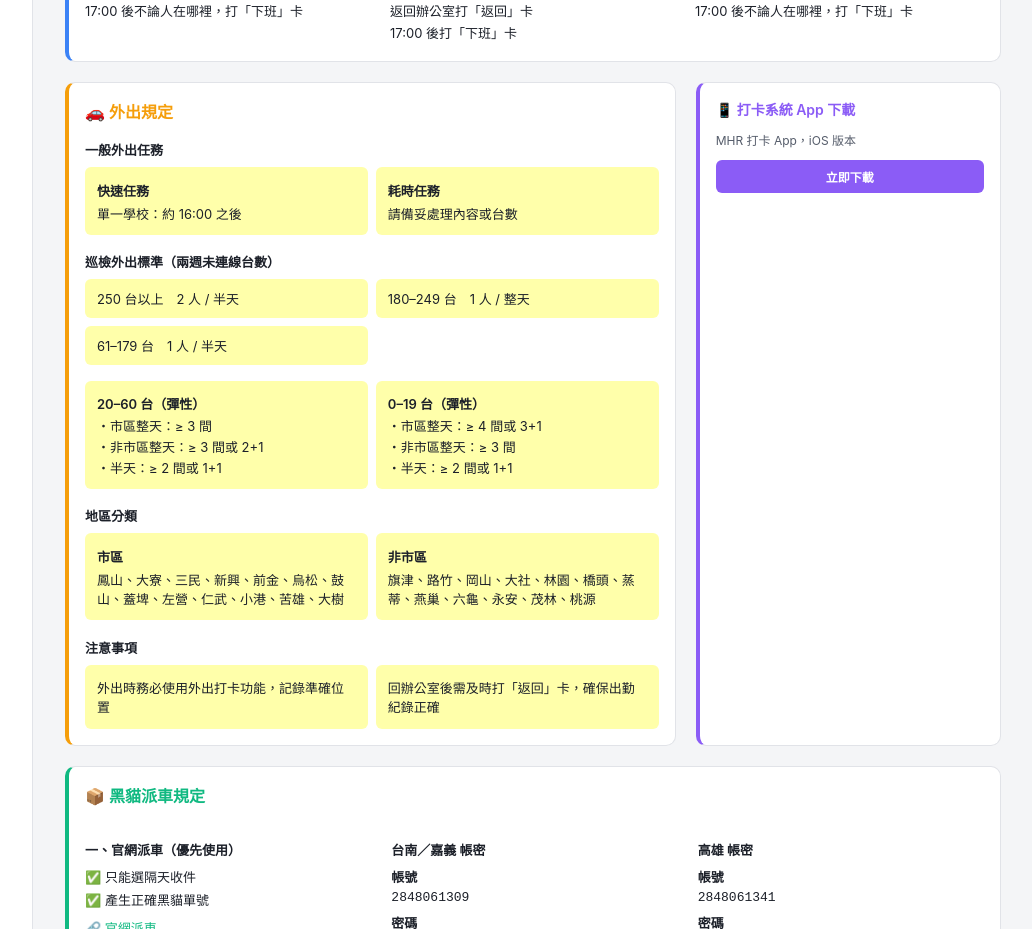
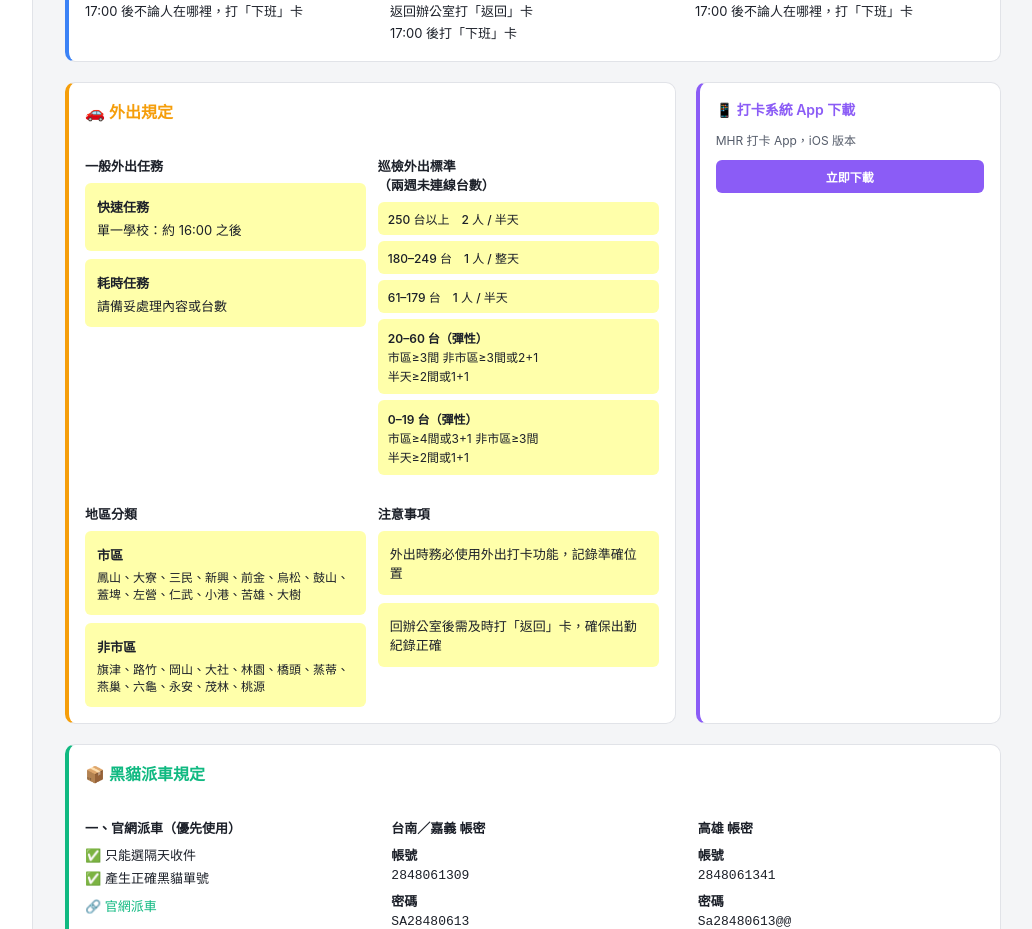
Before and after one commit to Iris1706/school-hub, a Next.js app: page /training in a window 1280 px wide. Shown: the part 440-1369 px from the top of the page, without its empty margins (157-1189 px from the left). Built offline with nearby package versions, Linux system fonts and the light colour scheme.

Commit message:
外出規定卡片所有內容全部並排顯示

```diff
--- a/app/training/page.js
+++ b/app/training/page.js
@@ -108,10 +108,12 @@ export default function TrainingPage() {
         }}>
           <h2 style={{ fontSize: 16, fontWeight: 600, marginBottom: 16, color: '#f59e0b', marginTop: 0 }}>🚗 外出規定</h2>
 
+          {/* 統一並排網格 */}
+          <div style={{ display: 'grid', gridTemplateColumns: 'repeat(auto-fit, minmax(220px, 1fr))', gap: 12 }}>
             {/* 一般外出任務 */}
+            <div>
               <h4 style={{ fontSize: 13, fontWeight: 600, marginBottom: 8, color: 'var(--text-primary)' }}>一般外出任務</h4>
-          <div style={{ display: 'grid', gridTemplateColumns: 'repeat(auto-fit, minmax(200px, 1fr))', gap: 8, marginBottom: 16 }}>
-            <div style={{ background: '#FFFFAA', padding: '10px 12px', borderRadius: '6px' }}>
+              <div style={{ background: '#FFFFAA', padding: '10px 12px', borderRadius: '6px', marginBottom: 8 }}>
                 <p style={{ margin: '4px 0', fontWeight: 600, fontSize: 13 }}>快速任務</p>
                 <p style={{ margin: '2px 0', fontSize: 13 }}>單一學校：約 16:00 之後</p>
               </div>
@@ -122,54 +124,51 @@ export default function TrainingPage() {
             </div>
 
             {/* 巡檢外出標準 */}
-          <h4 style={{ fontSize: 13, fontWeight: 600, marginBottom: 8, color: 'var(--text-primary)' }}>巡檢外出標準（兩週未連線台數）</h4>
-          <div style={{ display: 'grid', gridTemplateColumns: 'repeat(auto-fit, minmax(200px, 1fr))', gap: 8, marginBottom: 16 }}>
-            <div style={{ background: '#FFFFAA', padding: '10px 12px', borderRadius: '6px' }}>
-              <p style={{ margin: '0', fontSize: 13 }}>250 台以上　2 人 / 半天</p>
+            <div>
+              <h4 style={{ fontSize: 13, fontWeight: 600, marginBottom: 8, color: 'var(--text-primary)' }}>巡檢外出標準<br/>（兩週未連線台數）</h4>
+              <div style={{ background: '#FFFFAA', padding: '8px 10px', borderRadius: '6px', marginBottom: 6, fontSize: 12 }}>
+                <p style={{ margin: '0', fontWeight: 500 }}>250 台以上　2 人 / 半天</p>
               </div>
-            <div style={{ background: '#FFFFAA', padding: '10px 12px', borderRadius: '6px' }}>
-              <p style={{ margin: '0', fontSize: 13 }}>180–249 台　1 人 / 整天</p>
+              <div style={{ background: '#FFFFAA', padding: '8px 10px', borderRadius: '6px', marginBottom: 6, fontSize: 12 }}>
+                <p style={{ margin: '0', fontWeight: 500 }}>180–249 台　1 人 / 整天</p>
               </div>
-            <div style={{ background: '#FFFFAA', padding: '10px 12px', borderRadius: '6px' }}>
-              <p style={{ margin: '0', fontSize: 13 }}>61–179 台　1 人 / 半天</p>
+              <div style={{ background: '#FFFFAA', padding: '8px 10px', borderRadius: '6px', marginBottom: 6, fontSize: 12 }}>
+                <p style={{ margin: '0', fontWeight: 500 }}>61–179 台　1 人 / 半天</p>
               </div>
+              <div style={{ background: '#FFFFAA', padding: '8px 10px', borderRadius: '6px', marginBottom: 6, fontSize: 12 }}>
+                <p style={{ margin: '2px 0', fontWeight: 600 }}>20–60 台（彈性）</p>
+                <p style={{ margin: '2px 0' }}>市區≥3間 非市區≥3間或2+1</p>
+                <p style={{ margin: '2px 0' }}>半天≥2間或1+1</p>
               </div>
-          <div style={{ display: 'grid', gridTemplateColumns: 'repeat(auto-fit, minmax(200px, 1fr))', gap: 8, marginBottom: 16 }}>
-            <div style={{ background: '#FFFFAA', padding: '10px 12px', borderRadius: '6px' }}>
-              <p style={{ margin: '3px 0', fontWeight: 600, fontSize: 13 }}>20–60 台（彈性）</p>
-              <p style={{ margin: '2px 0', fontSize: 13 }}>・市區整天：≥ 3 間</p>
-              <p style={{ margin: '2px 0', fontSize: 13 }}>・非市區整天：≥ 3 間或 2+1</p>
-              <p style={{ margin: '2px 0', fontSize: 13 }}>・半天：≥ 2 間或 1+1</p>
-            </div>
-            <div style={{ background: '#FFFFAA', padding: '10px 12px', borderRadius: '6px' }}>
-              <p style={{ margin: '3px 0', fontWeight: 600, fontSize: 13 }}>0–19 台（彈性）</p>
-              <p style={{ margin: '2px 0', fontSize: 13 }}>・市區整天：≥ 4 間或 3+1</p>
-              <p style={{ margin: '2px 0', fontSize: 13 }}>・非市區整天：≥ 3 間</p>
-              <p style={{ margin: '2px 0', fontSize: 13 }}>・半天：≥ 2 間或 1+1</p>
+              <div style={{ background: '#FFFFAA', padding: '8px 10px', borderRadius: '6px', fontSize: 12 }}>
+                <p style={{ margin: '2px 0', fontWeight: 600 }}>0–19 台（彈性）</p>
+                <p style={{ margin: '2px 0' }}>市區≥4間或3+1 非市區≥3間</p>
+                <p style={{ margin: '2px 0' }}>半天≥2間或1+1</p>
               </div>
             </div>
 
             {/* 地區分類 */}
+            <div>
               <h4 style={{ fontSize: 13, fontWeight: 600, marginBottom: 8, color: 'var(--text-primary)' }}>地區分類</h4>
-          <div style={{ display: 'grid', gridTemplateColumns: 'repeat(auto-fit, minmax(200px, 1fr))', gap: 8, marginBottom: 16 }}>
-            <div style={{ background: '#FFFFAA', padding: '10px 12px', borderRadius: '6px' }}>
+              <div style={{ background: '#FFFFAA', padding: '10px 12px', borderRadius: '6px', marginBottom: 8 }}>
                 <p style={{ margin: '4px 0', fontWeight: 700, fontSize: 13 }}>市區</p>
-              <p style={{ margin: '2px 0', fontSize: 13 }}>鳳山、大寮、三民、新興、前金、烏松、鼓山、蓋埤、左營、仁武、小港、苦雄、大樹</p>
+                <p style={{ margin: '3px 0', fontSize: 12 }}>鳳山、大寮、三民、新興、前金、烏松、鼓山、蓋埤、左營、仁武、小港、苦雄、大樹</p>
               </div>
               <div style={{ background: '#FFFFAA', padding: '10px 12px', borderRadius: '6px' }}>
                 <p style={{ margin: '4px 0', fontWeight: 700, fontSize: 13 }}>非市區</p>
-              <p style={{ margin: '2px 0', fontSize: 13 }}>旗津、路竹、岡山、大社、林園、橋頭、蒸蒂、燕巢、六龜、永安、茂林、桃源</p>
+                <p style={{ margin: '3px 0', fontSize: 12 }}>旗津、路竹、岡山、大社、林園、橋頭、蒸蒂、燕巢、六龜、永安、茂林、桃源</p>
               </div>
             </div>
 
             {/* 注意事項 */}
+            <div>
               <h4 style={{ fontSize: 13, fontWeight: 600, marginBottom: 8, color: 'var(--text-primary)' }}>注意事項</h4>
-          <div style={{ display: 'grid', gridTemplateColumns: 'repeat(auto-fit, minmax(200px, 1fr))', gap: 8 }}>
-            <div style={{ background: '#FFFFAA', padding: '10px 12px', borderRadius: '6px' }}>
+              <div style={{ background: '#FFFFAA', padding: '10px 12px', borderRadius: '6px', marginBottom: 8 }}>
                 <p style={{ margin: '3px 0', fontSize: 13 }}>外出時務必使用外出打卡功能，記錄準確位置</p>
               </div>
               <div style={{ background: '#FFFFAA', padding: '10px 12px', borderRadius: '6px' }}>
                 <p style={{ margin: '3px 0', fontSize: 13 }}>回辦公室後需及時打「返回」卡，確保出勤紀錄正確</p>
+              </div>
             </div>
           </div>
         </div>
```
Lines whose indentation alone changed are shown as unchanged.
